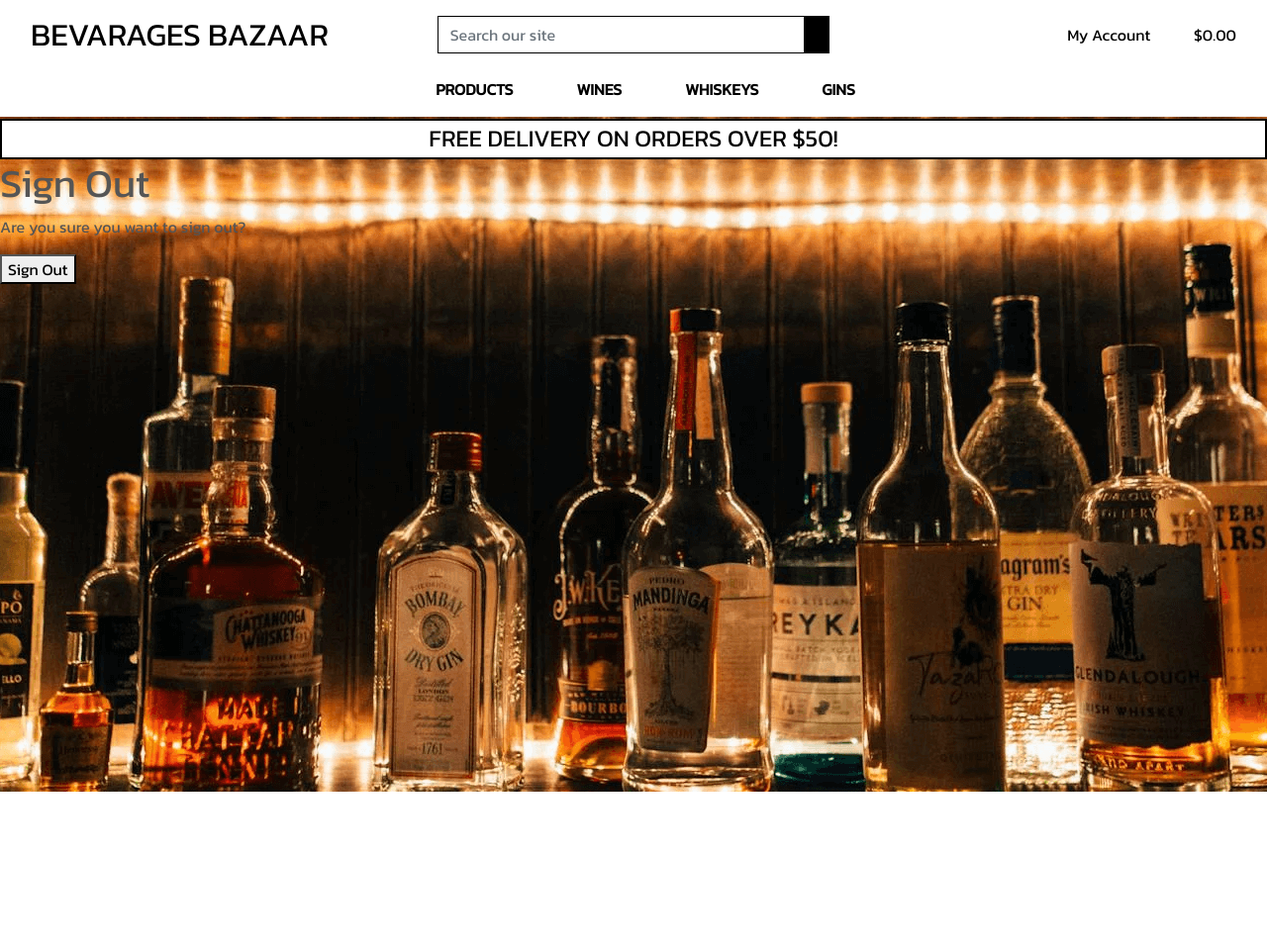
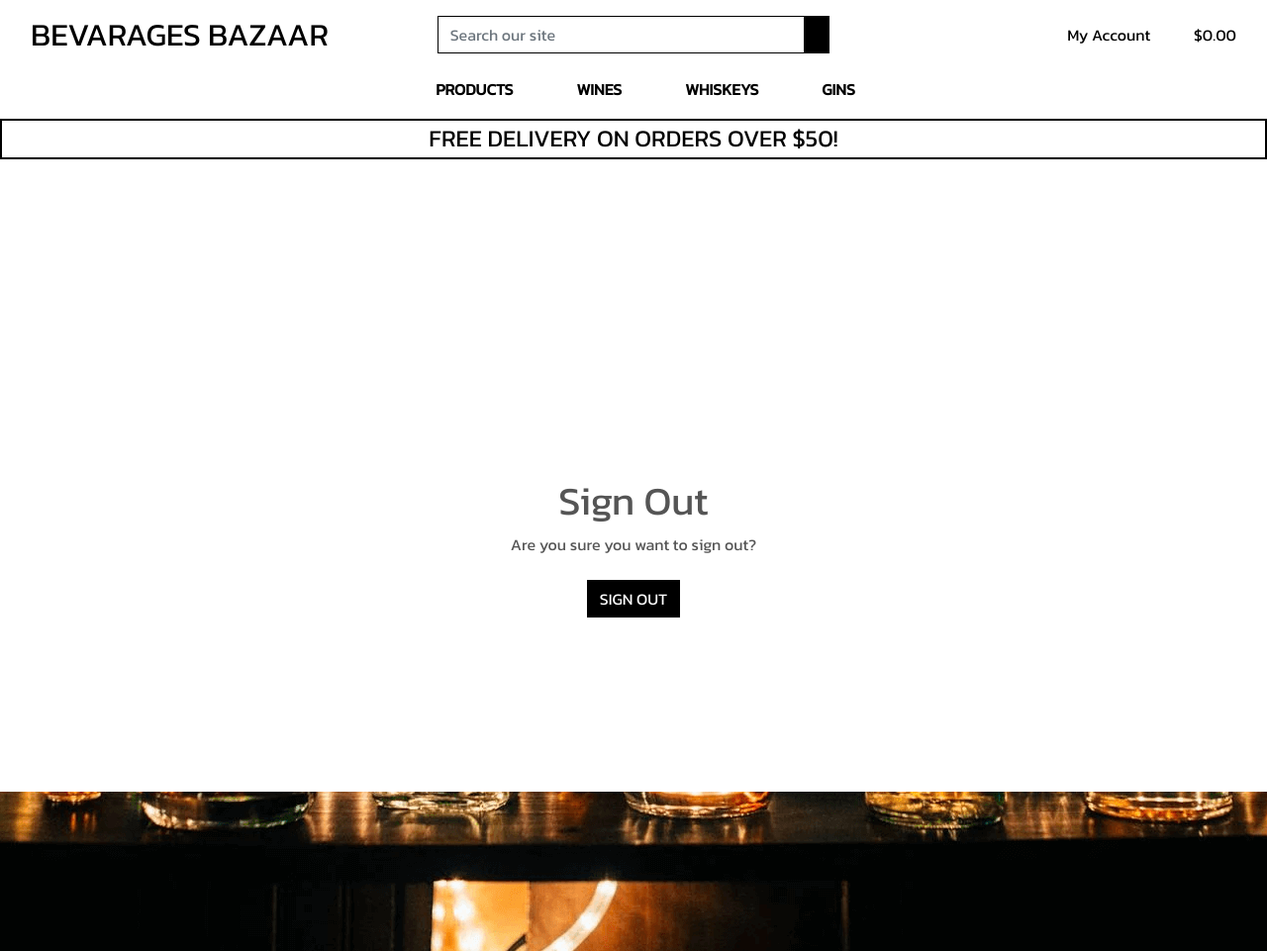
Before and after one commit to Afjunior18/beverage_bazaar, a Django app: page /accounts/logout/ in a window 1280 px wide. Shown: the whole page at 99% size. Before the commit the page ends 800 px from the top, so only its background shows below. Run offline with Django 3.2, Linux system fonts and the light colour scheme; a user stored in the database is signed in; parts of the project's set-up code (start-up, migrations or seed data) failed here and were passed over; some libraries are stand-ins or nearby versions.

Commit message:
Style logout page

```diff
--- a/templates/allauth/account/logout.html
+++ b/templates/allauth/account/logout.html
@@ -1,21 +1,26 @@
 {% extends "account/base.html" %}
 
 {% load i18n %}
+{% load crispy_forms_tags %}
 
 {% block head_title %}{% trans "Sign Out" %}{% endblock %}
 
 {% block content %}
+<div class="overlay"></div>
+<div class="d-flex align-items-center justify-content-center mt-0 vh-100">
+  <div class="container text-center">
     <h1>{% trans "Sign Out" %}</h1>
-
     <p>{% trans 'Are you sure you want to sign out?' %}</p>
-
     <form method="post" action="{% url 'account_logout' %}">
       {% csrf_token %}
       {% if redirect_field_value %}
       <input type="hidden" name="{{ redirect_field_name }}" value="{{ redirect_field_value }}"/>
       {% endif %}
-  <button type="submit">{% trans 'Sign Out' %}</button>
+      <div class="form-group">
+        <button class="btn btn-black rounded-0 text-uppercase mt-2" type="submit">{% trans 'Sign Out' %}</button>
+      </div>
     </form>
-
+  </div>
+</div>
 
 {% endblock %}
```
Lines whose indentation alone changed are shown as unchanged.
